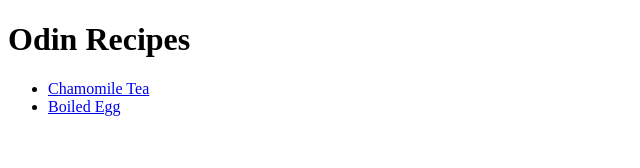
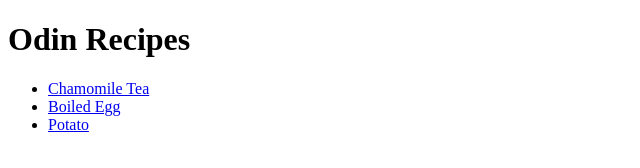
Before and after one commit to Bidouda/odin-recipes, a plain HTML site: page index.html in a window 1280 px wide. Shown: the full height of the page, 0-640 px from the left. Drawn offline with Linux system fonts and the light colour scheme.

Commit message:
Add link to home page and add a potato image

```diff
--- a/index.html
+++ b/index.html
@@ -9,6 +9,7 @@
     <ul>
       <li><a href="./recipes/chamomile-tea.html">Chamomile Tea</a></li>
       <li><a href="./recipes/boiled-egg.html">Boiled Egg</a></li>
+      <li><a href="./recipes/potato.html">Potato</li>
     </ul>
   </body>
 </html>
```
Also changed, not shown: images/potato.png (added).
